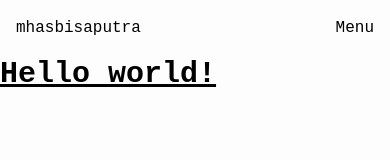
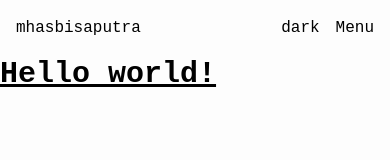
Before and after one commit to lukpaikat/my-portfolio-website, a React (Create React App) app: page / in a window 390 px wide. Shown: the top 160 px of the page. Built offline with nearby package versions, Linux system fonts and the light colour scheme.

Commit message:
make navbar responsive

```diff
--- a/src/components/NavBar.jsx
+++ b/src/components/NavBar.jsx
@@ -3,6 +3,8 @@ import React, { useState } from 'react';
 function NavBar() {
   const [nav, setNav] = useState(false);
   const toggleNav = () => setNav((prevNav) => !prevNav);
+  const [theme, setTheme] = useState(localStorage.theme);
+  const oppositeTheme = theme === 'dark' ? 'light' : 'dark';
 
   const navItems = [
     ['Home', '/', 'nav1'],
@@ -21,12 +23,24 @@ function NavBar() {
       </a>
     </li>
   ));
+  const toggleTheme = () => {
+    setTheme(oppositeTheme);
+    localStorage.setItem('theme', oppositeTheme);
+    if (oppositeTheme === 'dark') {
+      document.documentElement.classList.add('dark');
+    } else {
+      document.documentElement.classList.remove('dark');
+    }
+  };
 
   // navbar here
   return (
     <header className="flex justify-between bg-gradient-to-b from-soapstone dark:from-county-green">
       <p className="block p-4">mhasbisaputra</p>
-      <nav>
+      <nav className="flex">
+        <button type="button" onClick={toggleTheme}>
+          {oppositeTheme}
+        </button>
         <button
           type="button"
           onClick={toggleNav}
@@ -37,7 +51,7 @@ function NavBar() {
         <ul
           className={
             nav
-              ? 'absolute md:static bg-soapstone md:bg-none left-0 md:left-auto top-0 md:top-auto w-full md:w-auto h-screen md:h-auto min-h-410px md:min-h-0 flex flex-col md:flex-row justify-center md:justify-stretch items-center'
+              ? 'absolute md:static bg-soapstone md:bg-transparent left-0 md:left-auto top-0 md:top-auto w-full md:w-auto h-screen md:h-auto min-h-410px md:min-h-0 flex flex-col md:flex-row justify-center md:justify-stretch items-center'
               : 'hidden md:flex items-center'
           }
         >
```
